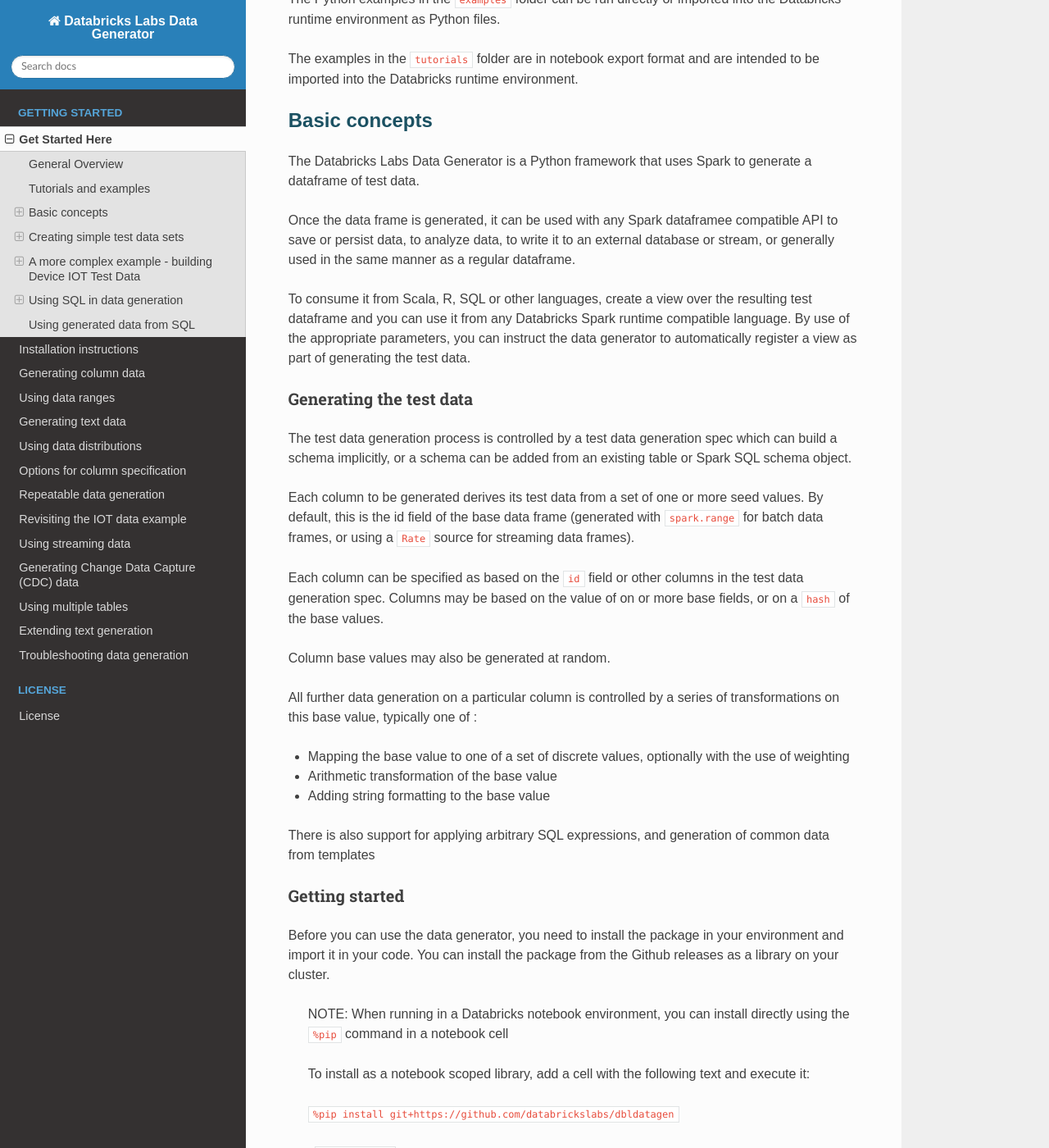
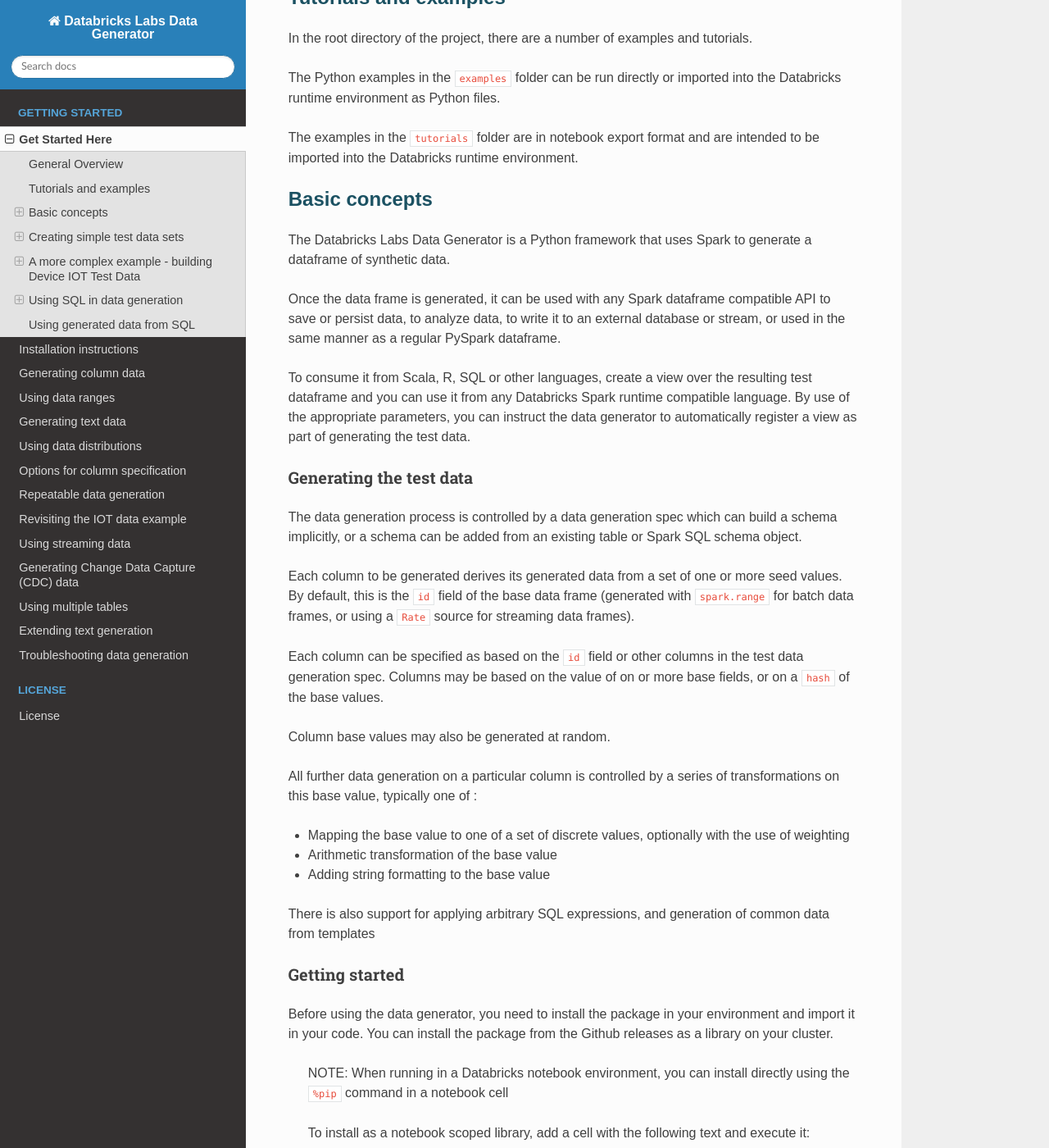
Before and after one commit to databrickslabs/dbldatagen, a Sphinx documentation site: the page built from docs/source/APIDOCS.md, in a window 1280 px wide and 1400 px high, scrolled down 1482 px. Shown: the whole window at 82% size. Built offline with Sphinx 7.4.7 and the Read the Docs theme 2.0.0, drawn with Linux system fonts in a browser that asks for light colours; pages that are not in the unit, such as notebooks, are missing from menus; some of the changed text lies outside the part shown.

Commit message:
updates for building docs

```diff
--- a/docs/source/APIDOCS.md
+++ b/docs/source/APIDOCS.md
@@ -47,33 +49,37 @@
 * Use [SQL based expressions](#using-sql-in-data-generation) to control or augment column generation
 * Script Spark SQL table creation statement for dataset
 * Specify a [statistical distribution for random values](./DISTRIBUTIONS.md)
+* Support for use within Databricks Delta Live Tables pipelines
 
 
 ## Tutorials and examples
 
 In the root directory of the project, there are a number of examples and tutorials.
 
-The Python examples in the `examples` folder can be run directly or imported into the Databricks runtime environment as Python files.
+The Python examples in the `examples` folder can be run directly or imported into the Databricks runtime environment
+as Python files.
 
-The examples in the `tutorials` folder are in notebook export format and are intended to be imported into the Databricks runtime environment.
+The examples in the `tutorials` folder are in notebook export format and are intended to be imported into the Databricks
+runtime environment.
 
 ## Basic concepts
 
-The Databricks Labs Data Generator is a Python framework that uses Spark to generate a dataframe of test data.
+The Databricks Labs Data Generator is a Python framework that uses Spark to generate a dataframe of synthetic data.
 
-Once the data frame is generated, it can be used with any Spark dataframee compatible API to save or persist data,
-to analyze data, to write it to an external database or stream, or generally used in the same manner as a regular dataframe.
+Once the data frame is generated, it can be used with any Spark dataframe compatible API to save or persist data,
+to analyze data, to write it to an external database or stream, or used in the same manner as a regular
+PySpark dataframe.
 
 To consume it from Scala, R, SQL or other languages, create a view over the resulting test dataframe and you can use
 it from any Databricks Spark runtime compatible language. By use of the appropriate parameters,
 you can instruct the data generator to automatically register a view as part of generating the test data.
 
 ### Generating the test data
-The test data generation process is controlled by a test data generation spec which can build a schema implicitly,
+The data generation process is controlled by a data generation spec which can build a schema implicitly,
 or a schema can be added from an existing table or Spark SQL schema object.
 
-Each column to be generated derives its test data from a set of one or more seed values.
-By default, this is the id field of the base data frame
+Each column to be generated derives its generated data from a set of one or more seed values.
+By default, this is the `id` field of the base data frame
 (generated with `spark.range` for batch data frames, or using a `Rate` source for streaming data frames).
 
 Each column  can be specified as based on the `id` field or other columns in the test data generation spec.
@@ -92,7 +98,7 @@
 
 ### Getting started
 
-Before you can use the data generator, you need to install the package in your environment and import it in your code.
+Before using the data generator, you need to install the package in your environment and import it in your code.
 You can install the package from the Github releases as a library on your cluster.
 
 > NOTE: When running in a Databricks notebook environment, you can install directly using
@@ -342,7 +353,8 @@
                             values=["activation", "deactivation", "plan change",
                                     "telecoms activity", "internet activity", "device error"],
                             random=True)
-                .withColumn("event_ts", "timestamp", begin="2020-01-01 01:00:00", end="2020-12-31 23:59:00", interval="1 minute", random=True)
+                .withColumn("event_ts", "timestamp", begin="2020-01-01 01:00:00", end="2020-12-31 23:59:00",
+                            interval="1 minute", random=True)
 
                 )
 
@@ -439,7 +451,8 @@
                             values=["activation", "deactivation", "plan change",
                                     "telecoms activity", "internet activity", "device error"],
                             random=True)
-                .withColumn("event_ts", "timestamp", begin="2020-01-01 01:00:00", end="2020-12-31 23:59:00", interval="1 minute", random=True)
+                .withColumn("event_ts", "timestamp", begin="2020-01-01 01:00:00", end="2020-12-31 23:59:00",
+                            interval="1 minute", random=True)
 
                 )
 
--- a/docs/source/extending_text_generation.rst
+++ b/docs/source/extending_text_generation.rst
@@ -8,7 +8,8 @@
 
 This feature should be considered ``Experimental``.
 
-The ``PyfuncText``,  ``PyfuncTextFactory`` and ``FakerTextFactory`` classes provide a mechanism to expand text generation to include
+The ``PyfuncText``,  ``PyfuncTextFactory`` and ``FakerTextFactory`` classes provide a mechanism to expand text
+generation to include
 the use of arbitrary Python functions and 3rd party data generation libraries.
 
 The following example illustrates extension with the open source Faker library using the
--- a/docs/source/generating_cdc_data.rst
+++ b/docs/source/generating_cdc_data.rst
@@ -51,7 +51,9 @@
                .withColumn("customer_id","long", uniqueValues=uniqueCustomers)
                .withColumn("name", percentNulls=0.01, template=r'\\w \\w|\\w a. \\w')
                .withColumn("alias", percentNulls=0.01, template=r'\\w \\w|\\w a. \\w')
-               .withColumn("payment_instrument_type", values=['paypal', 'Visa', 'Mastercard', 'American Express', 'discover', 'branded visa', 'branded mastercard'], random=True, distribution="normal")
+               .withColumn("payment_instrument_type", values=['paypal', 'Visa', 'Mastercard',
+                           'American Express', 'discover', 'branded visa', 'branded mastercard'],
+                           random=True, distribution="normal")
                .withColumn("int_payment_instrument", "int",  minValue=0000, maxValue=9999,  baseColumn="customer_id",
                            baseColumnType="hash", omit=True)
                .withColumn("payment_instrument", expr="format_number(int_payment_instrument, '**** ****** *####')",
--- a/docs/source/index.rst
+++ b/docs/source/index.rst
@@ -15,6 +15,9 @@
 
 As the data generator generates a PySpark data frame, it is simple to create a view over it to expose it
 to Scala or R based Spark applications also.
+
+As it is installable via `%pip install`, it can also be incorporated in environments such as
+[Delta Live Tables](https://www.databricks.com/product/delta-live-tables) also.
 
 .. toctree::
    :maxdepth: 1
```
Also changed, not shown: other parts of docs/source/APIDOCS.md (+11 -4 lines), docs/source/repeatable_data_generation.rst (+6 -4 lines), 1 other file.
